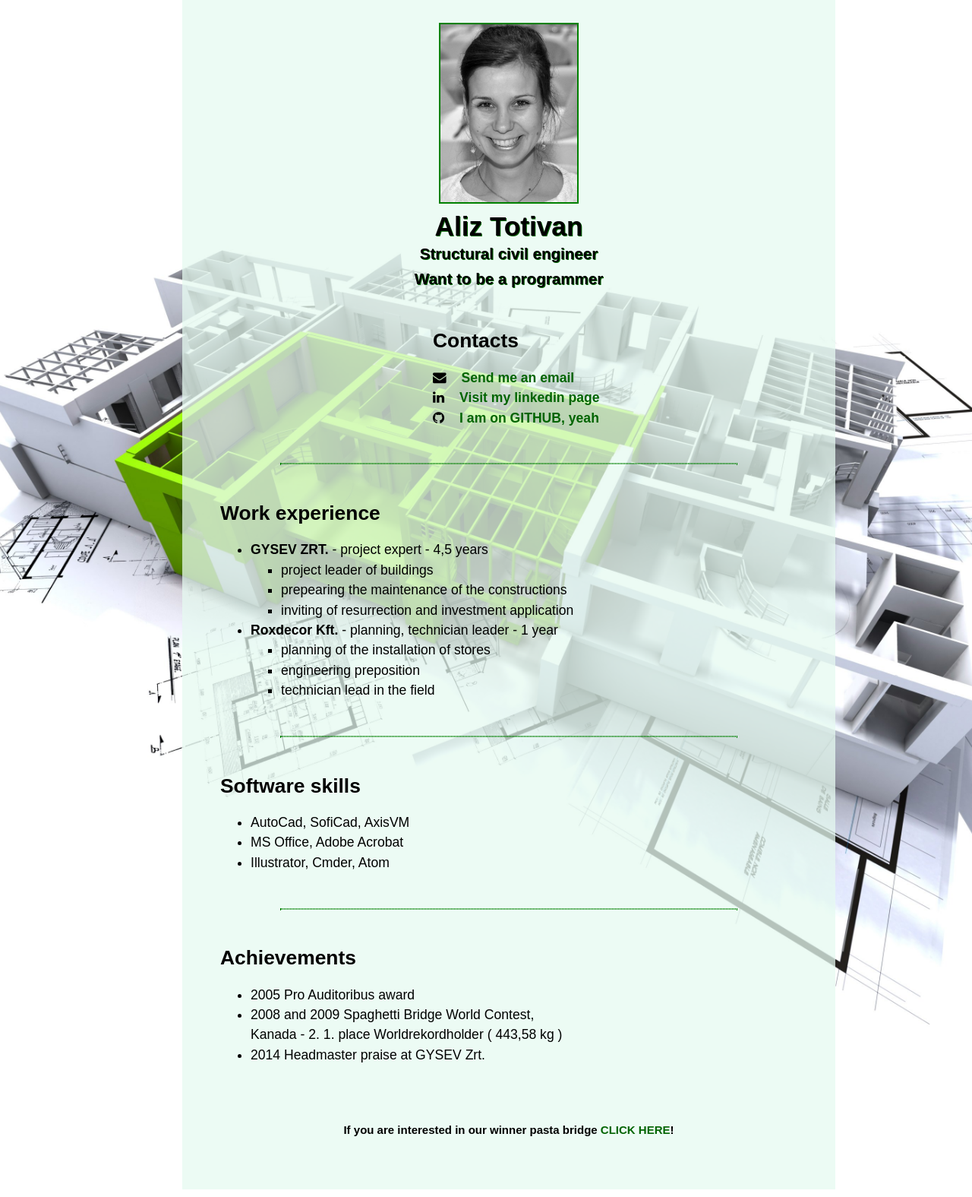
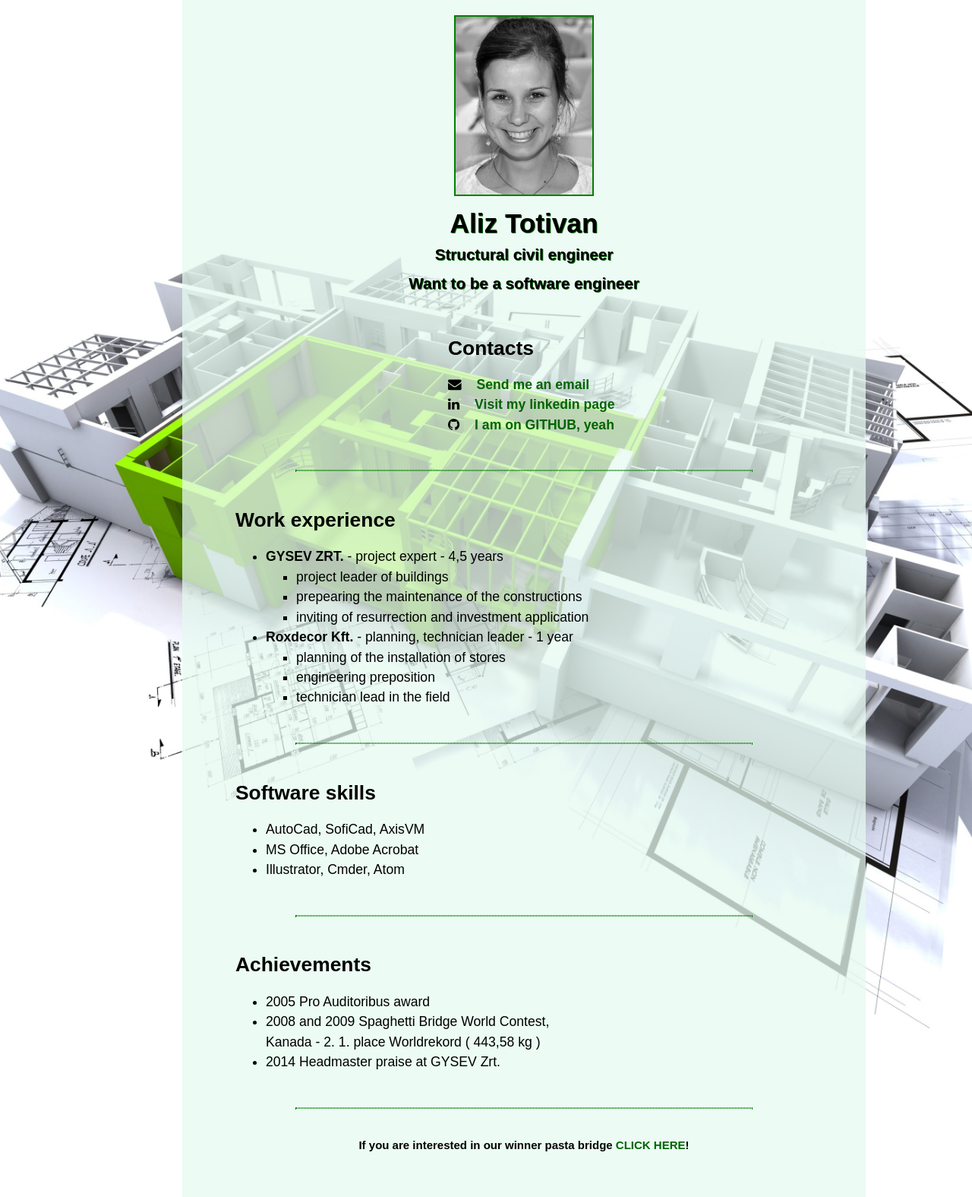
Before and after one commit to greenfox-velox/bizkanta, a plain HTML site: page week-01/day-5/myCV/TA.html in a window 1280 px wide. Shown: the whole page at 76% size. Drawn offline with Linux system fonts and the light colour scheme; a web font is replaced by a local one.

Commit message:
Add little modifications

```diff
--- a/week-01/day-5/anakin_CV/anakin.css
+++ b/week-01/day-5/anakin_CV/anakin.css
@@ -104,4 +104,5 @@ blockquote:before {
 
 footer {
   text-align: center;
+  font-weight: bold;
 }
--- a/week-01/day-5/myCV/TA.css
+++ b/week-01/day-5/myCV/TA.css
@@ -14,7 +14,7 @@ body {
 .wholepage {
   background-color: rgba(230,250,240,0.75);
   width: 100%;
-  padding: 30px;
+  padding: 20px 50px;
   margin: 0 auto;
 }
 
@@ -26,7 +26,7 @@ header img {
 header {
   text-shadow: 1px .5px darkgreen;
   text-align: center;
-  line-height: .7em;
+  line-height: 1em;
 }
 
 .section1 {
@@ -35,7 +35,7 @@ header {
   padding-bottom: 20px;
 }
 
-.section1 ul{
+.section1 ul {
   list-style: none;
   padding-left: 0;
 }
--- a/week-01/day-5/myCV/TA.html
+++ b/week-01/day-5/myCV/TA.html
@@ -14,7 +14,7 @@
       <img src="TA_black.jpg" alt="">
       <h1>Aliz Totivan</h1>
       <h3>Structural civil engineer</h3>
-      <h3>Want to be a programmer</h3>
+      <h3>Want to be a software engineer</h3>
     </header>
     <div class="section1">
         <h2>Contacts</h2>
@@ -57,12 +57,13 @@
         <ul>
           <li>2005 Pro Auditoribus award</li>
           <li>2008 and 2009 Spaghetti Bridge World Contest,<br>
-             Kanada - 2. 1. place Worldrekordholder &#40 443,58 kg &#41</li>
+             Kanada - 2. 1. place Worldrekord &#40 443,58 kg &#41</li>
           <li>2014 Headmaster praise at GYSEV Zrt.</li>
         </ul>
     </section>
+    <hr>
     <footer>
-      <h6>If you are interested in our winner pasta bridge <a href="https://www.youtube.com/watch?v=EEaVQdRUtiU">CLICK HERE</a>!</h6>
+      <h6>If you are interested in our winner pasta bridge <a href="https://www.youtube.com/watch?v=EEaVQdRUtiU" target="_blank">CLICK HERE</a>!</h6>
     </footer>
   </div>
 </body>
```
Also changed, not shown: week-01/day-5/anakin_CV/anakin.html (+1 -2 lines).
